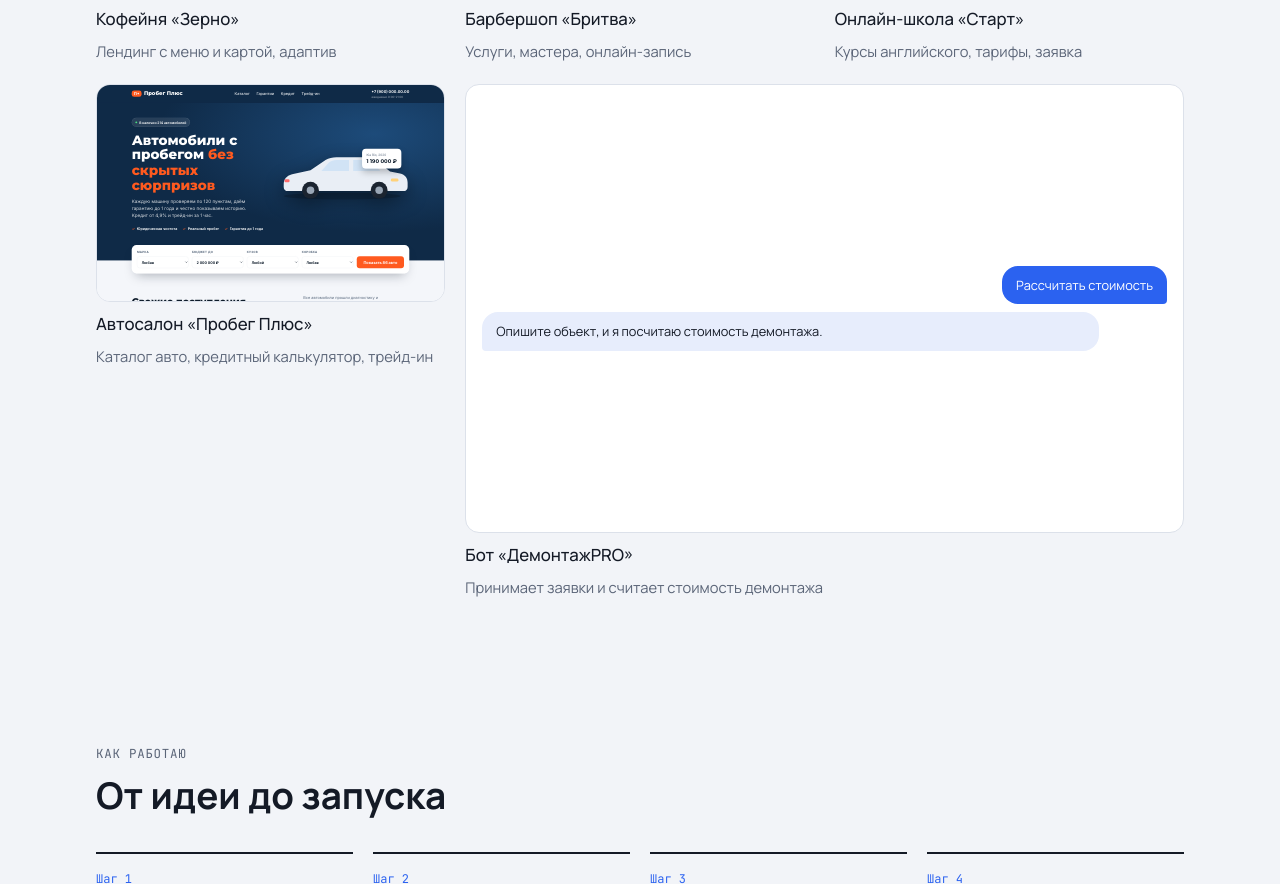
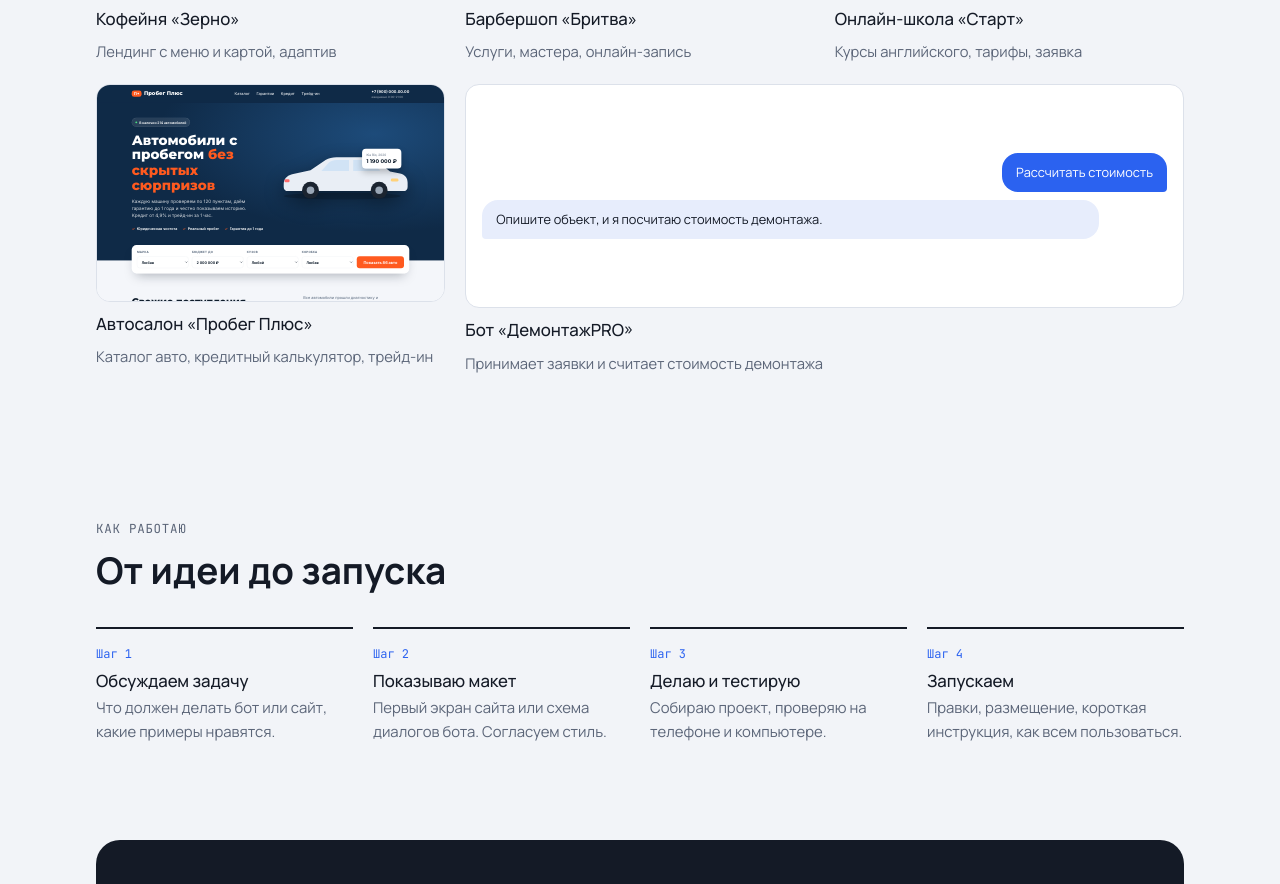
Before and after one commit to kirasem/portfolio, a plain HTML site: page index.html in a window 1280 px wide. Shown: the part 2365-3249 px from the top of the page. Drawn offline with nearby package versions, Linux system fonts and the light colour scheme; a web font is replaced by a local one.

Commit message:
Ровная высота широкой карточки в работах

```diff
--- a/index.html
+++ b/index.html
@@ -95,6 +95,7 @@ body::before{content:"";position:fixed;inset:0 0 auto;height:env(safe-area-inset
 /* works */
 .works{display:grid;grid-template-columns:repeat(3,minmax(0,1fr));gap:20px}
 .works .work:last-child:nth-child(3n+2){grid-column:span 2}
+.works .work:last-child:nth-child(3n+2) .shot{aspect-ratio:32/10}
 .work .botshot{display:flex;flex-direction:column;justify-content:center;gap:8px;padding:16px;background:linear-gradient(160deg,var(--bubble),var(--surface))}
 .botshot .m{font-size:.8rem;max-width:90%}
 .work{display:flex;flex-direction:column;gap:12px;text-decoration:none;color:inherit}
@@ -103,7 +104,7 @@ body::before{content:"";position:fixed;inset:0 0 auto;height:env(safe-area-inset
 .work:hover img{transform:scale(1.03)}
 .work p{margin:0;color:var(--muted);font-size:.92rem}
 .work.empty .shot{display:grid;place-items:center;border-style:dashed;color:var(--muted);font-family:var(--mono);font-size:.85rem;text-align:center;padding:16px}
-@media (max-width:1060px){.works{grid-template-columns:1fr 1fr}.works .work:last-child:nth-child(3n+2){grid-column:auto}.works .work:last-child:nth-child(odd){grid-column:1/-1}}
+@media (max-width:1060px){.works{grid-template-columns:1fr 1fr}.works .work:last-child:nth-child(3n+2){grid-column:auto}.works .work:last-child:nth-child(3n+2) .shot{aspect-ratio:16/10}.works .work:last-child:nth-child(odd){grid-column:1/-1}.works .work:last-child:nth-child(odd) .shot{aspect-ratio:32/10}}
 @media (max-width:560px){.works{grid-template-columns:1fr}}
 
 /* process */
```
